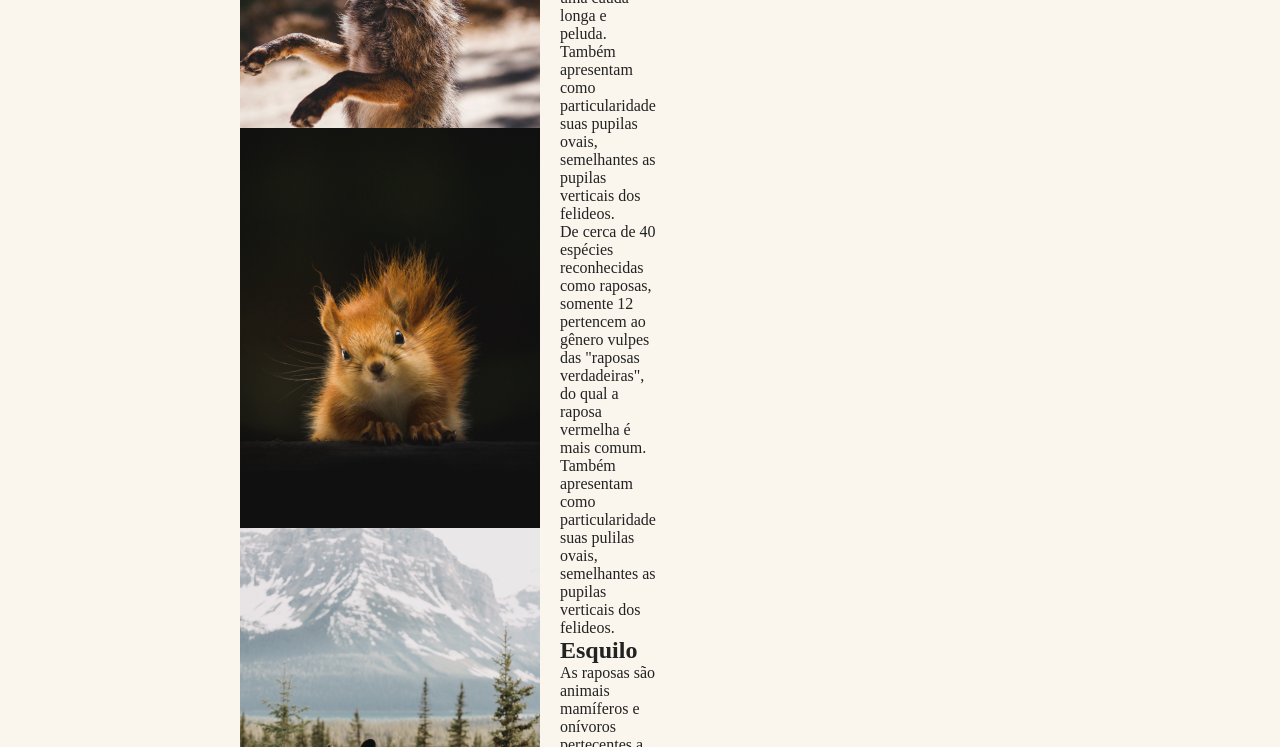
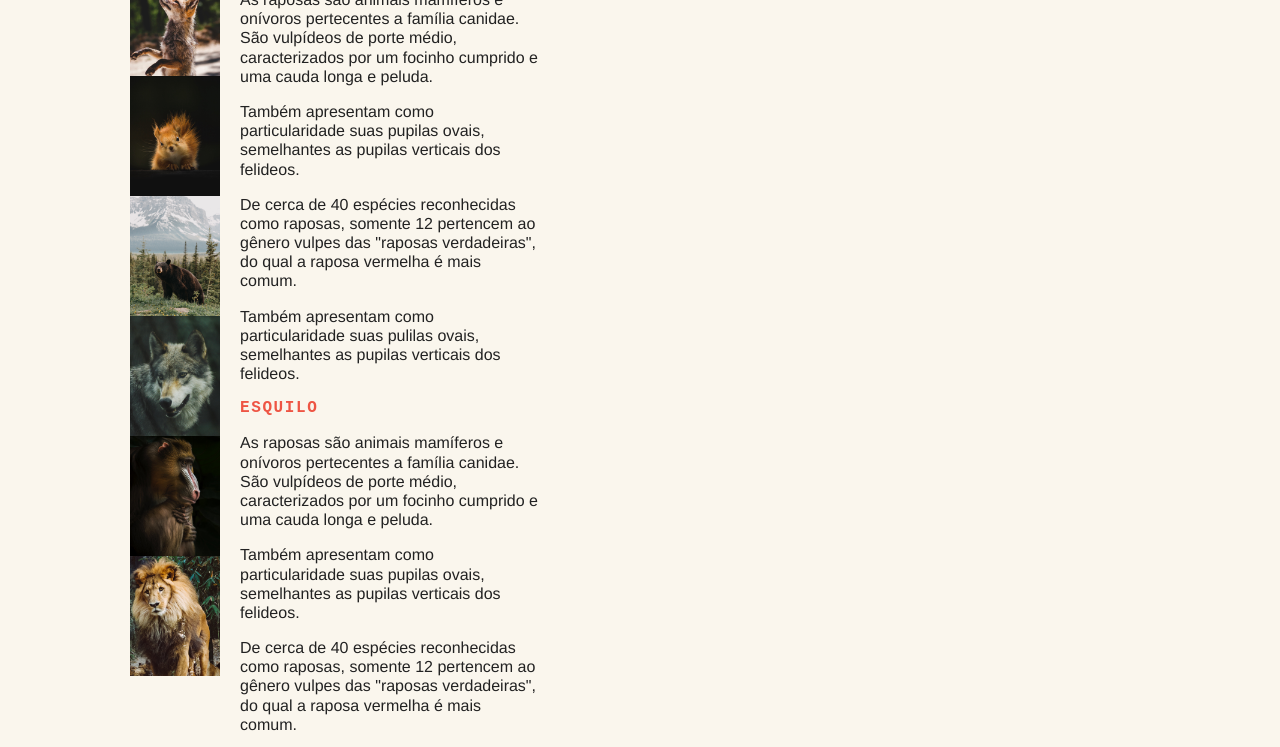
Before and after one commit to Johnhelder/projeto-curso-javascript, a plain HTML site: page index.html in a window 1280 px wide. Shown: the part 402-1149 px from the top of the page. Drawn offline with Linux system fonts and the light colour scheme.

Commit message:
Feito mais uma alteração nos arquivos index e style

```diff
--- a/css/style.css
+++ b/css/style.css
@@ -72,4 +72,23 @@ body {
 .titulo {
   font-family: "Playfair Display SC", Georgia;
   font-size: 6rem;
+  line-height: 1;
+  font-weight: 400;
+  margin-bottom: 1rem;
+  grid-column: 1 / 4;
 }
+
+.animais h2 {
+  font-family: "IBM Plex", monospace;
+  font-size: 1rem;
+  text-transform: uppercase;
+  letter-spacing: 0.1em;
+  margin-bottom: 1rem;
+  color: #e54;
+}
+
+.animais p {
+  font-family: Helvetica, Arial;
+  line-height: 1.2;
+  margin-bottom: 1rem;
+}
--- a/index.html
+++ b/index.html
@@ -20,7 +20,7 @@
   </nav>
   <section class="grid-section animais" id="animais">
     <h1 class="titulo">Animais Fantásticos</h1>
-    <ul>
+    <ul class="animais-lista">
       <li>
         <img src="./img/imagem1.jpg" alt="">
       </li>
```
